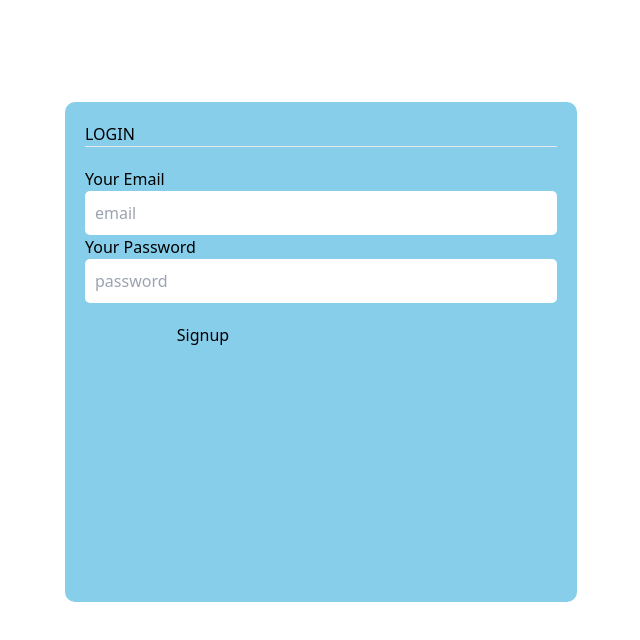
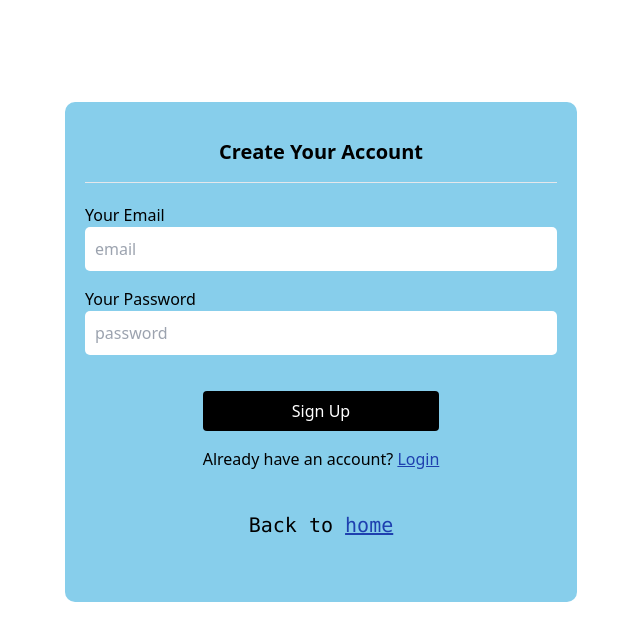
Before and after one commit to afsumeem/paint-xpress, a Next.js app: page /signup in a window 1280 px wide. Shown: the top 640 px of the page, without its empty margins (319-959 px from the left). Built offline with nearby package versions, Linux system fonts and the light colour scheme.

Commit message:
signup page

```diff
--- a/src/pages/signup.tsx
+++ b/src/pages/signup.tsx
@@ -5,6 +5,7 @@ import { useCreateUserWithEmailAndPassword } from "react-firebase-hooks/auth";
 import auth from "@/firebase/firebase.auth";
 import { message } from "antd";
 import { useRouter } from "next/router";
+import Link from "next/link";
 
 //
 interface IFormInput {
@@ -46,35 +47,59 @@ const SignUpPage = () => {
         <title>SignUp</title>
       </Head>
       <div className={styles.form}>
-        <h3>LOGIN</h3>
+        <h3 className="text-center font-bold my-4 text-xl">
+          Create Your Account
+        </h3>
 
         <hr />
         <form onSubmit={handleSubmit(onSubmit)}>
-          <label htmlFor="">Your Email</label>
+          <label htmlFor="" className="text-left">
+            Your Email
+          </label>
           <input
             type="email"
-            className="text-black"
+            className="text-black mb-4"
             placeholder="email"
             {...register("email", { required: true })}
           />
-          <label htmlFor="">Your Password</label>
+          <label htmlFor="" className="text-left">
+            Your Password
+          </label>
           <input
-            className="text-black"
+            className="text-black mb-4"
             placeholder="password"
             type="password"
             {...register("password", { required: true })}
           />
-          <button type="submit">Signup</button>
+          <button
+            type="submit"
+            className="bg-black text-white block mx-auto p-2 rounded"
+          >
+            Sign Up
+          </button>
         </form>
+        <Link href="/login">
+          <h4 className="text-center mt-4">
+            Already have an account?{" "}
+            <span className="underline text-blue-800">Login</span>
+          </h4>
+        </Link>
+
+        <h4 className="text-center text-xl font-mono mt-10">
+          Back to{" "}
+          <Link href="/">
+            <span className="underline text-blue-800">home</span>
+          </Link>
+        </h4>
       </div>
       {error && (
-        <div>
+        <div className="text-center">
           <p>Error: {error.message}</p>
         </div>
       )}
       {user && (
         <div>
-          <p>Registered User: {user.user.email}</p>
+          <p className="text-center">Registered User: {user.user.email}</p>
         </div>
       )}
     </div>
```
